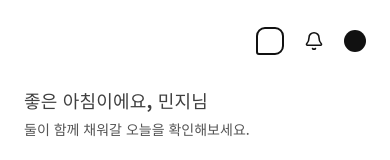
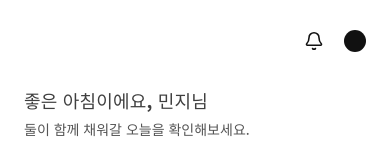
Before and after one commit to yejinrla/dateum, a React (Vite) app: page / in a window 390 px wide. Shown: the top 160 px of the page. Built offline with nearby package versions, Linux system fonts and the light colour scheme; a web font is replaced by a local one.

Commit message:
Hide chat bubble pseudo-element from mobile header
Co-Authored-By: Claude Sonnet 4.6 <noreply@anthropic.com>
Claude-Session: https://claude.ai/code/session_013Woxhh4B5uZeA6K4TG5XbK

```diff
--- a/src/styles.css
+++ b/src/styles.css
@@ -1726,12 +1726,7 @@ body {
 }
 
 .mobile-actions::before {
-  content: "";
-  width: 24px;
-  height: 24px;
-  border: 2px solid #111;
-  border-radius: 9px 9px 9px 3px;
-  display: block;
+  display: none;
 }
 
 .mobile-actions::after {
```
